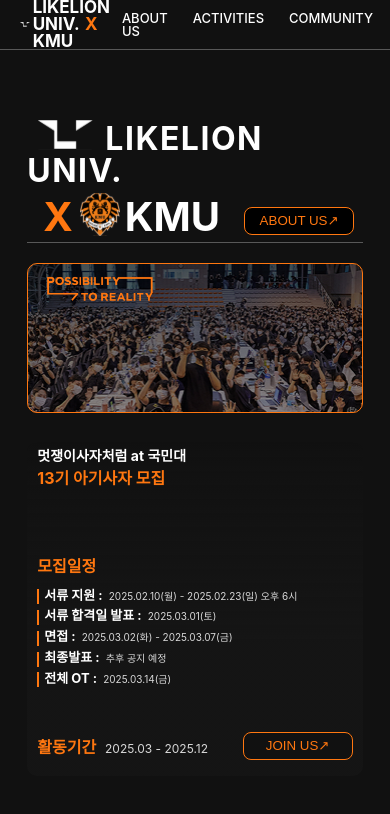
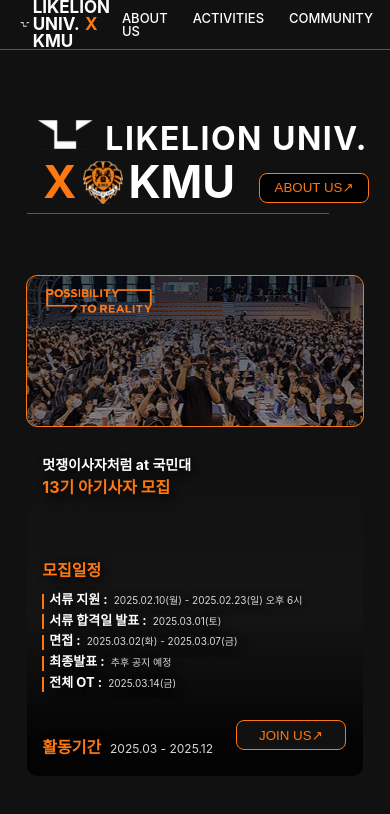
Before and after one commit to Dayeon0820/likelion13_homepage, a React (Create React App) app: page / in a window 390 px wide. Shown: the top 814 px of the page. Built offline with nearby package versions, Linux system fonts and the light colour scheme.

Commit message:
main 768px 반응형

```diff
--- a/src/main/css/FAQ.css
+++ b/src/main/css/FAQ.css
@@ -18,7 +18,7 @@
     flex-direction: column;
     justify-content: space-evenly;
     justify-self: center;
-    overflow-y: auto; /* 임시시 */
+   /*  overflow-y: auto;  */
 }
 .FAQTitle{
     display: flex;
@@ -41,6 +41,7 @@
 }
 .FAQLists > li{
     display: flex;
+    align-items: flex-start;
     gap: 10px;
    /*  flex: 1 1 auto; */
 
@@ -65,7 +66,10 @@
     opacity: 1;
 }
 
-
+.FAQLists > li > h3{
+  /*   border: 1px solid #fff; */
+    line-height: 15px;
+}
 .FAQLists > li
 .QAndA > h4{
     margin-bottom: 10px;
@@ -74,3 +78,38 @@
     line-height: 1.5;
     color: #d9d9d9;
 }
+
+
+@media (max-width: 768px) {
+    #FAQSection {
+        padding: 5vh 6vw;
+    }
+    #FAQSection > .FAQLogoBox{
+        width: 95%;
+        margin: 0 auto;
+    }
+    .FAQLogoBox > img{
+        width: 150px;
+    }
+    #FAQSection > .FAQContainer{
+        width: 90%;
+    }
+    .FAQTitle > h3 {
+        font-size: 20px;
+    }
+    .FAQTitle > .FAQ > p{
+        font-size: 12px;
+        line-height: 1.3;
+    }
+    .FAQLists{
+        gap: 20px;
+        margin-left: 60px;
+    }
+    .FAQLists > li{
+        gap: 6px;
+    }
+    .QAndA > h4{
+        white-space: nowrap;
+        font-size: 15px;
+    }
+}
--- a/src/main/css/history.css
+++ b/src/main/css/history.css
@@ -21,7 +21,7 @@
     display: flex;
 }
 .historyContainer > .imgWrapper{
- /*    border: 1px solid #fff; */
+    /* border: 1px solid #fff; */
     width: 30%;
     height: 50%;
     margin-top: 10%;
@@ -39,7 +39,7 @@
     width: 70%;
     height: 100%;
     display: flex;
-  /*   border: 1px solid #fff; */
+    /* border: 1px solid #fff; */
 }
 .historyWrapper > .historyPoints{
     height: 100%;
@@ -94,7 +94,7 @@
     display: flex;
     flex-direction: column;
     justify-content: space-between;
-  /*   border: 1px solid #fff; */
+    /* border: 1px solid #fff; */
 }
 .historyLists li{
     display: flex;
@@ -146,8 +146,17 @@
     border-radius: 5px;
     margin:0 11vw 0 auto;
 }
-.historyLists li:nth-of-type(3) > img{
-    opacity: 0.8;
-   /*  transform: scale(1.4); */
-   object-fit: cover;   /* 사진 크기 조정해야함 */
+
+@media (max-width: 768px) {
+    .historyContainer{
+        /* border: 1px solid #fff; */
+    }
+    .historyContainer > .imgWrapper{
+        width: 20%;
+      /*   border: 1px solid #fff; */
+    }
+    .historyContainer > .historyWrapper{
+        width: 80%;
+     /*    border: 1px solid #fff; */
+    }
 }
--- a/src/main/css/joinUs.css
+++ b/src/main/css/joinUs.css
@@ -48,7 +48,7 @@
  .joinContent{
     height: 72%;
     padding: 40px 10vw 0;
-    /* border: 1px solid #fff; */
+   /*  border: 1px solid #fff; */
  }
  .joinContent > .joinBox{
     height: 75%;
@@ -62,7 +62,7 @@
     object-fit: contain;
  }
  .joinBox > .qualitiesList{
-
+/*    border: 1px solid #fff; */
     height: 80%;
  }
  .qualitiesList > h4{
@@ -114,3 +114,24 @@
     animation: none;
     font-weight: bold;
   }
+
+
+
+  @media (max-width: 768px) {
+   .joinContent >.joinBox{
+/*       border: 1px solid #Fff; */
+      gap: 4%;
+   }
+   .joinBox > img{
+      height: 80%;
+   }
+   .joinBox > .qualitiesList{
+      height: 80%;
+   }
+   .qualitiesList > ul{
+      gap: 1.2rem;
+      /* border: 1px solid #fff; */
+      font-size: 13px;
+      white-space: nowrap;
+   }
+}
--- a/src/main/css/recruitmentInfo.css
+++ b/src/main/css/recruitmentInfo.css
@@ -1,6 +1,5 @@
 /* ===== recruitmentSection =======*/
 #recruitmentSection{
-    /* border: 1px solid #fff; */
     display: flex;
     flex-direction: column;
     justify-content: space-between;
@@ -149,11 +148,21 @@
     flex-direction: column;
     justify-content: space-between;
 }
+
 .infoTxt{
   /*   border: 1px solid #fff; */
     font-size: 12px;
     margin-bottom: 10px;
 }
+/* .infoTxt > h3::after{
+    content:"";
+    background: url("../../img/google_form.png");
+    width: 50px;
+    height: 50px;
+    background-size: contain;
+    position: absolute;
+    margin-left: 20px;
+} */
 .infoTxt > h3{
     color: #fff;
     margin-bottom: 7px;
@@ -211,25 +220,29 @@
         align-items: center;
         /* height: 80%; */
         gap: 5px;
+        width: 90%;
     }
 
     .mainLogoContainer > h1 {
-        font-size: 2.5rem;
-/*         border: 1px solid #fff; */
+        font-size: 2.8rem;
+        white-space: nowrap;
+/*         border: 1px solid #fff;
+*/
     }
     .mainLogoContainer > h1::before{
         height: 30px;
-        margin:2px 0 0;
+        margin: 2px 0 0;
     }
     .mainLogoContainer > .mainLogoKMUWrapper{
         padding-left: 1rem;
+        margin-bottom: 3px;
      /*    border: 1px solid #fff; */
     }
     .mainLogoKMUWrapper> .mainLogoKMUBox{
         gap: 5px;
     }
     .mainLogoKMUBox > h2{
-        font-size: 2.5rem;
+        font-size: 2.8rem;
     }
     .lionLogoSpan{
         width: 40px;
@@ -240,37 +253,45 @@
     }
     .aboutUsBtn{
         width: 110px;
-        height: 28px;
+        height: 30px;
         margin: 0 0 2px 1.5rem;
     }
 
     .recruitmentContainer {
         flex-direction: column;
         align-items: center;
-      /*   border: 1px solid #fff; */
         position: relative;
+        height: 76%;
     }
 
     .recruitmentContainer > .imgBox {
         width: 100%;
         height: 100%;
         position: relative;
+        border: none;
+        outline: 1px solid #ff7710;
     }
     .recruitmentContainer > .imgBox::before{
         width: 40%;
     }
 
     .recruitmentContainer > .infoBox {
+        /* border: 1px solid #fff; */
         width: 100%;
         height: 65%;
         margin-top: 20px;
         position: absolute;
         bottom: 0;
-        /* background-color: rgba(0,0,0,0.2); */
-        background: linear-gradient(0deg, rgba(22, 22, 22, 0.84) 40%, rgba(75,75,75,0) 100%);
+        left: 0;
+        background: linear-gradient(0deg, rgba(0,0,0,0.8) 10%, rgba(22, 22, 22, 0.84) 50%, rgba(75,75,75,0) 100%);
         border: none;
     }
 
+    .infoTxt, .addInfo > * , .schedule {
+        margin-left: 5px;
+        text-shadow: 3px 3px 10px rgba(0, 0, 0, 0.9);
+     /*    border: 1px solid #fff; */
+    }
     .infoTxt > h3 {
         font-size: 16px;
     }
@@ -286,19 +307,12 @@
     }
     .infoBox > .joinBtn{
         width: 110px;
-        height: 28px;
+        height: 30px;
         position: absolute;
-        bottom: 5%;
-    }
-   /*  .joinBtn {
-        width: 100%;
-        height: 45px;
+        bottom: 8%;
+        right: 5%;
     }
 
-    .commonBtn {
-        width: 100%;
-        font-size: 14px;
-    } */
 }
 
 /* 480px 이하 화면 */
--- a/src/main/css/whoWeAre.css
+++ b/src/main/css/whoWeAre.css
@@ -44,7 +44,7 @@
     padding: 25px;
     gap: 20px;
     /* border: 1px solid #fff; */
-    /* 스크롤 맞춰서 애니메이션션 */
+
     opacity: 0;
     transform: translateY(-50px);
     transition: opacity 0.8s ease-out, transform 0.8s ease-out;
@@ -62,3 +62,10 @@
     font-weight: lighter;
     line-height: 1.4;
 }
+
+
+@media (max-width: 768px) {
+    .WWAIntroductionBox{
+        width: 73%;
+    }
+}
--- a/src/main/sections/recruitmentInfo.jsx
+++ b/src/main/sections/recruitmentInfo.jsx
@@ -3,6 +3,7 @@
 import "../main.css";
 import "../css/recruitmentInfo.css";
 import LionLogo from "../../img/lion_logo.svg";
+import QR from "../../img/google_form.png";
 
 
 const RecruitmentInfo = () => {
```
Also changed, not shown: src/main/sections/history.jsx (+0 -67 lines), src/img/google_form.png (added).
